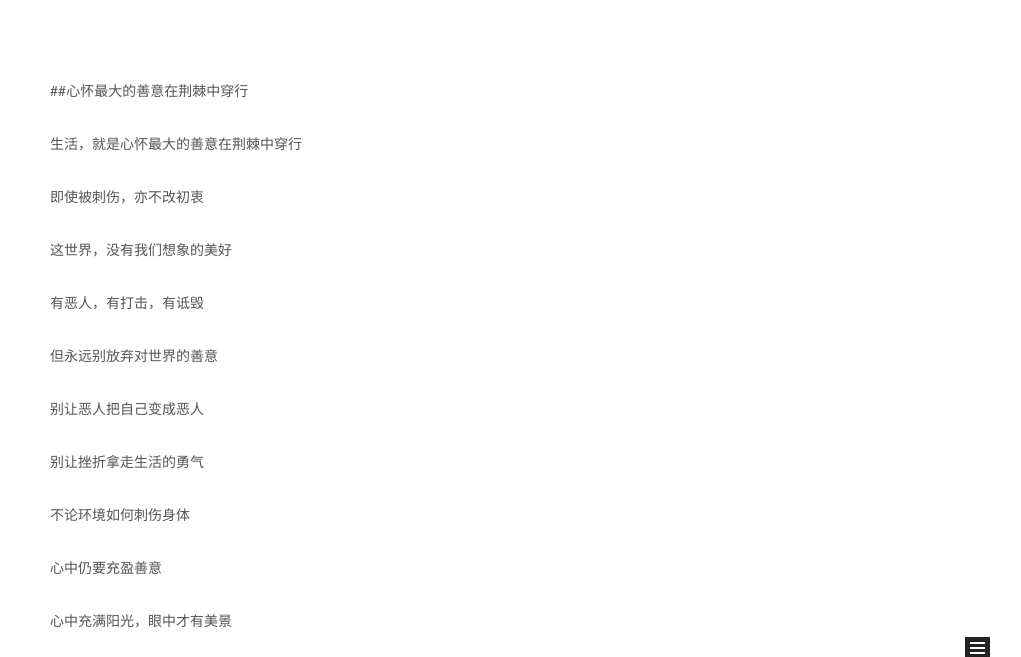
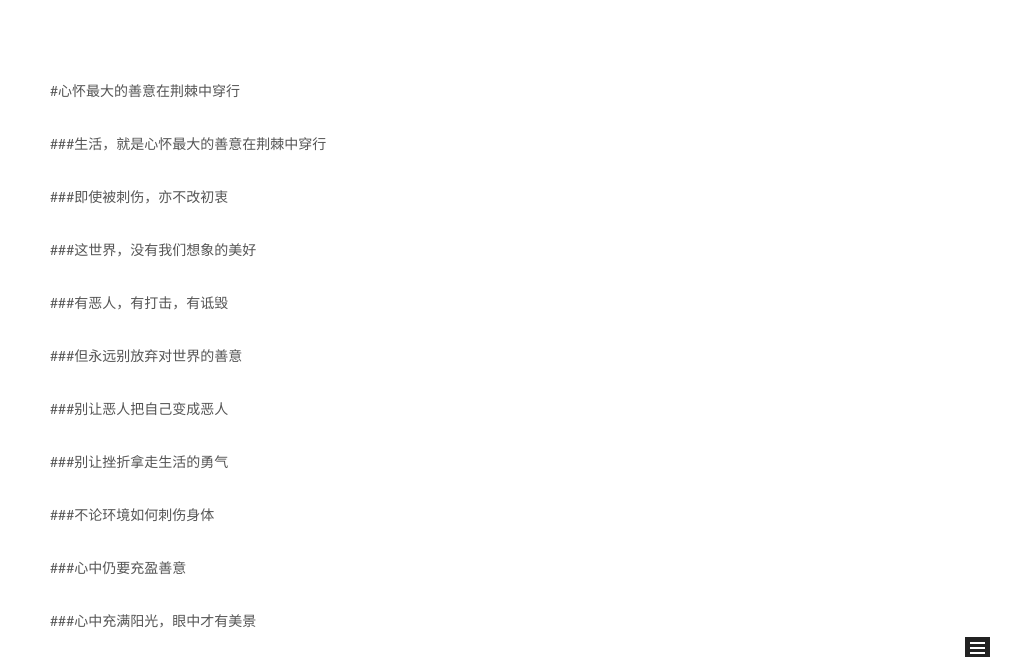
Before and after one commit to LeosinZhang/LeosinZhang.github.io, a plain HTML site: page about/index.html in a window 1280 px wide. Shown: the part 93-750 px from the top of the page, without its empty margins (240-1261 px from the left). Drawn offline with Linux system fonts and the light colour scheme.

Commit message:
Site updated: 2016-10-20 14:48:19

```diff
--- a/about/index.html
+++ b/about/index.html
@@ -74,8 +74,6 @@
 
 
 
-
-
   <link rel="alternate" href="/atom.xml" title="Leosin's Blog" type="application/atom+xml" />
 
 
@@ -88,47 +86,47 @@
 
 
 
-<meta name="description" content="##心怀最大的善意在荆棘中穿行
-生活，就是心怀最大的善意在荆棘中穿行
-即使被刺伤，亦不改初衷
-这世界，没有我们想象的美好
-有恶人，有打击，有诋毁
-但永远别放弃对世界的善意
-别让恶人把自己变成恶人
-别让挫折拿走生活的勇气
-不论环境如何刺伤身体
-心中仍要充盈善意
-心中充满阳光，眼中才有美景">
+<meta name="description" content="#心怀最大的善意在荆棘中穿行
+###生活，就是心怀最大的善意在荆棘中穿行
+###即使被刺伤，亦不改初衷
+###这世界，没有我们想象的美好
+###有恶人，有打击，有诋毁
+###但永远别放弃对世界的善意
+###别让恶人把自己变成恶人
+###别让挫折拿走生活的勇气
+###不论环境如何刺伤身体
+###心中仍要充盈善意
+###心中充满阳光，眼中才有美景">
 <meta property="og:type" content="website">
 <meta property="og:title" content="about">
 <meta property="og:url" content="http://leosin.top/about/index.html">
 <meta property="og:site_name" content="Leosin's Blog">
-<meta property="og:description" content="##心怀最大的善意在荆棘中穿行
-生活，就是心怀最大的善意在荆棘中穿行
-即使被刺伤，亦不改初衷
-这世界，没有我们想象的美好
-有恶人，有打击，有诋毁
-但永远别放弃对世界的善意
-别让恶人把自己变成恶人
-别让挫折拿走生活的勇气
-不论环境如何刺伤身体
-心中仍要充盈善意
-心中充满阳光，眼中才有美景">
+<meta property="og:description" content="#心怀最大的善意在荆棘中穿行
+###生活，就是心怀最大的善意在荆棘中穿行
+###即使被刺伤，亦不改初衷
+###这世界，没有我们想象的美好
+###有恶人，有打击，有诋毁
+###但永远别放弃对世界的善意
+###别让恶人把自己变成恶人
+###别让挫折拿走生活的勇气
+###不论环境如何刺伤身体
+###心中仍要充盈善意
+###心中充满阳光，眼中才有美景">
 <meta property="og:image" content="http://leosin.top/index/about.jpg">
-<meta property="og:updated_time" content="2016-10-20T06:43:17.697Z">
+<meta property="og:updated_time" content="2016-10-20T06:47:47.258Z">
 <meta name="twitter:card" content="summary">
 <meta name="twitter:title" content="about">
-<meta name="twitter:description" content="##心怀最大的善意在荆棘中穿行
-生活，就是心怀最大的善意在荆棘中穿行
-即使被刺伤，亦不改初衷
-这世界，没有我们想象的美好
-有恶人，有打击，有诋毁
-但永远别放弃对世界的善意
-别让恶人把自己变成恶人
-别让挫折拿走生活的勇气
-不论环境如何刺伤身体
-心中仍要充盈善意
-心中充满阳光，眼中才有美景">
+<meta name="twitter:description" content="#心怀最大的善意在荆棘中穿行
+###生活，就是心怀最大的善意在荆棘中穿行
+###即使被刺伤，亦不改初衷
+###这世界，没有我们想象的美好
+###有恶人，有打击，有诋毁
+###但永远别放弃对世界的善意
+###别让恶人把自己变成恶人
+###别让挫折拿走生活的勇气
+###不论环境如何刺伤身体
+###心中仍要充盈善意
+###心中充满阳光，眼中才有美景">
 <meta name="twitter:image" content="http://leosin.top/index/about.jpg">
 
 
@@ -271,17 +269,17 @@
   <div id="posts" class="posts-expand">
 
 
-      <p>##心怀最大的善意在荆棘中穿行</p>
-<p>生活，就是心怀最大的善意在荆棘中穿行</p>
-<p>即使被刺伤，亦不改初衷</p>
-<p>这世界，没有我们想象的美好</p>
-<p>有恶人，有打击，有诋毁</p>
-<p>但永远别放弃对世界的善意</p>
-<p>别让恶人把自己变成恶人</p>
-<p>别让挫折拿走生活的勇气</p>
-<p>不论环境如何刺伤身体</p>
-<p>心中仍要充盈善意</p>
-<p>心中充满阳光，眼中才有美景</p>
+      <p>#心怀最大的善意在荆棘中穿行</p>
+<p>###生活，就是心怀最大的善意在荆棘中穿行</p>
+<p>###即使被刺伤，亦不改初衷</p>
+<p>###这世界，没有我们想象的美好</p>
+<p>###有恶人，有打击，有诋毁</p>
+<p>###但永远别放弃对世界的善意</p>
+<p>###别让恶人把自己变成恶人</p>
+<p>###别让挫折拿走生活的勇气</p>
+<p>###不论环境如何刺伤身体</p>
+<p>###心中仍要充盈善意</p>
+<p>###心中充满阳光，眼中才有美景</p>
 <p><img src="/index/about.jpg" alt=""></p>
 
 
--- a/css/main.css
+++ b/css/main.css
@@ -1563,7 +1563,7 @@ pre .javascript .function {
   width: 4px;
   height: 4px;
   border-radius: 50%;
-  background: #ffffe3;
+  background: #05fb33;
 }
 .links-of-blogroll {
   font-size: 13px;
--- a/sitemap.xml
+++ b/sitemap.xml
@@ -4,7 +4,7 @@
   <url>
     <loc>http://leosin.top/about/index.html</loc>
 
-    <lastmod>2016-10-20T06:43:17.697Z</lastmod>
+    <lastmod>2016-10-20T06:47:47.258Z</lastmod>
 
   </url>
 
```
Also changed, not shown: tags/index.html (+2 -0 lines).
